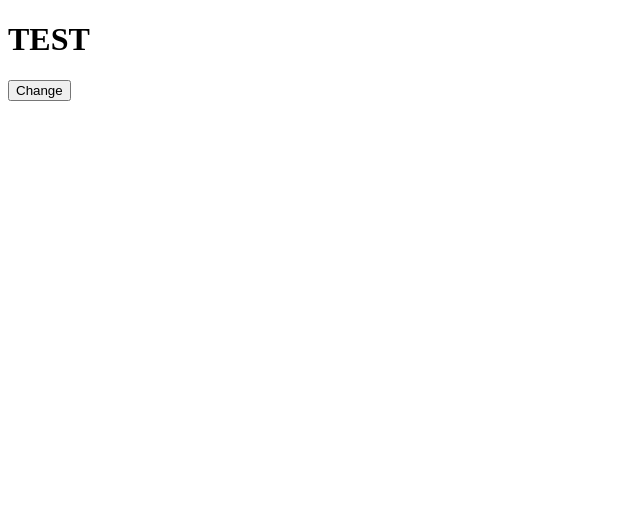
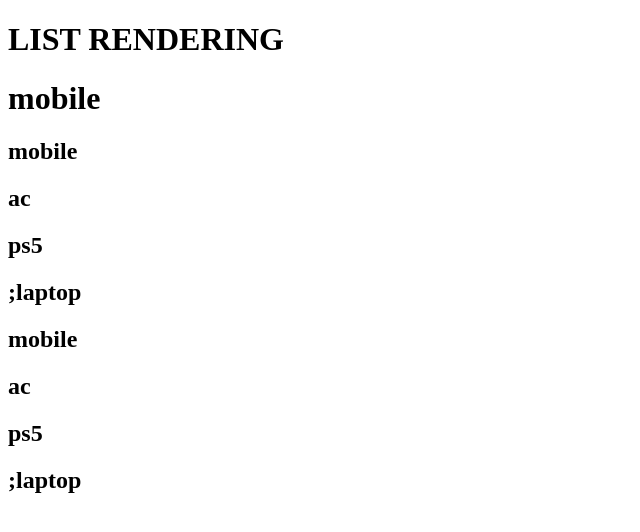
Before and after one commit to riteshpatidar08/React-TR4, a React (Vite) app: page / in a window 1280 px wide. Shown: the top 532 px of the page, without its empty margins (0-640 px from the left). Built offline with nearby package versions, Linux system fonts and the light colour scheme.

Commit message:
updated till

```diff
--- a/src/App.jsx
+++ b/src/App.jsx
@@ -1,35 +1,23 @@
 import React from 'react';
-import { useState } from 'react';
 
 function App() {
-  const [firstName, setFirstName] = useState('TEST');
-  const handleClick = () => {
-    setFirstName('test-updated');
-  };
+  const products = ['mobile', 'ac', 'ps5', ';laptop'];
   return (
     <div>
-      <h1>{firstName}</h1>
-      <button onClick={handleClick}>Change</button>
+      <h1>LIST RENDERING</h1>
+      <h1>{products[0]}</h1>
+      {products.map((product, index) => {
+        console.log(product);
+        return <h2 key={index}>{product}</h2>;
+      })}
+      {/* variation second when you do not have any console inside the map callback */}
+      {products.map((product, index) => (
+        <div key={index}>
+          <h2>{product}</h2>
+        </div>
+      ))}
     </div>
   );
 }
 
 export default App;
-
-//NOTE show name , email , password on the ui and updated all three values on a single click.
-//NOTE create a button when i click on a button updates its title .
-
-
-
-//hooks  => HOOKS ARE THE REACT FUNCTIONS
-//NOTE HOOKS CAN ONLY BE CALLED INSIDE THE FUNCTIONAL COMPONENT AT TOP LEVEL
-//NOTE hooks allow us to use react features like state
-//NOTE State refers to that data which changes over the time
-//NOTE TO SAVE this type of data we use state varible
-//NOTE TO manage state data we use react's useState() hook
-//NOTE UseState accepts initial value as a argument
-//NOTE useState struture
-// const [stateVariableName , setStateVariableFnName] = useState(initialvalue of stateVariable)
-//NOTE The work of stateVariableName is to show data on the ui.
-//NOTE this state varaible only going to update using the setter function
-//NOTE we can not directly update the state variable like this stateVariable = 'some value' ❌ always use the setter function to update the state variable
```
Also changed, not shown: notes/formHandling/formHandling.txt (added), notes/hooks/useState.txt (added).
